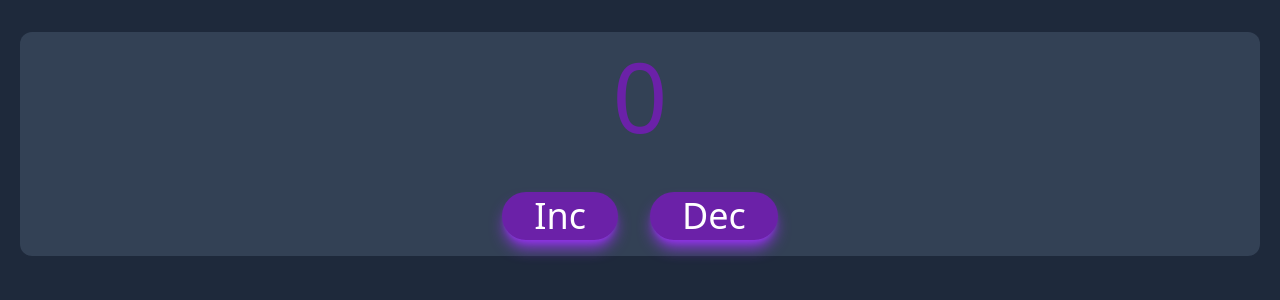
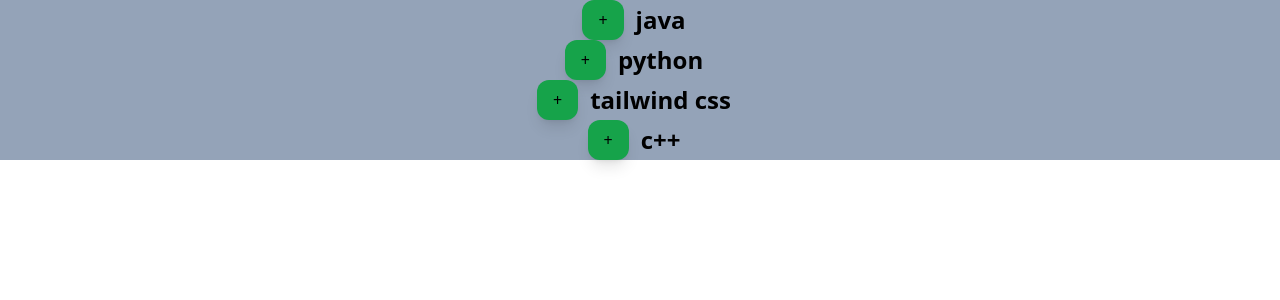
Before and after one commit to iamfutureflash/create-react-tailwind, a React (Create React App) app: page / in a window 1280 px wide. Shown: the top 300 px of the page. Built offline with nearby package versions, Linux system fonts and the light colour scheme.

Commit message:
added accordian

```diff
--- a/src/App.js
+++ b/src/App.js
@@ -1,8 +1,9 @@
 import React from 'react';
-import IncDecAlert from "./projects/inc_dec_alert/IncDecAlert";
+import Accordian from "./projects/accordian/Accordian";
+
 const App = () => {
     return (
-        <IncDecAlert />
+        <Accordian />
     );
 }
 export default App;
--- /dev/null
+++ b/src/projects/accordian/Accordian.jsx
@@ -0,0 +1,25 @@
+import React, { useState } from 'react';
+import question from './accordian_data';
+
+const Accordian = () =>{
+    const [data, setdata] = useState(question);
+    const [show, setshow] = useState(false);
+    return (
+        <>
+
+
+        {data.map((val)=>{
+            return <>
+            <div className=' items-center justify-center bg-slate-400 flex flex-row' >
+            <button className='px-4 py-2 bg-green-600 rounded-xl shadow-lg' onClick={()=>setshow(!show)}>{show?"--":"+"}</button>
+            <h1 className=' px-3 text-2xl font-semibold ' key={val.id} >{val.question}</h1>
+            </div>
+            {show && <h1 className='bg-slate-400 text-center text-xl font-thin' key={val.id} >{val.answer}</h1>}
+            </>
+        })}
+
+
+        </>
+    );
+}
+export default Accordian;
--- /dev/null
+++ b/src/projects/accordian/accordian_data.jsx
@@ -0,0 +1,23 @@
+const question = [
+    {
+        id:1,
+        question : 'java',
+        answer : 'java is popular'
+    },
+    {
+        id:2,
+        question : 'python',
+        answer : 'python 1'
+    },
+    {
+        id:3,
+        question : 'tailwind css',
+        answer : 'tailwind css 1'
+    },
+    {
+        id:4,
+        question : 'c++',
+        answer : 'c++ 1'
+    }
+];
+export default question;
--- a/src/projects/piyushForm/Form.jsx
+++ b/src/projects/piyushForm/Form.jsx
@@ -6,7 +6,7 @@ const Form = () => {
       <form class="bg-slate-600 flex flex-col justify-center items-center ">
         <div className="mx-5 mt-5 mb-2 px-5 pt-5 pb-2">
           <img
-            className="w-[80%] mx-auto"
+            className="w-[80%] mx-auto md:w-[50%] lg:w-[30%]"
             src={img1}
             class="center"
             alt="Product_Listing"
--- /dev/null
+++ b/src/projects/toDoList_02/ToDoList.jsx
@@ -0,0 +1,79 @@
+import React, { useState } from "react";
+
+const ToDoList = () => {
+    const [currentNote, setCurrentNote] = useState("");
+    const [listOfNotes, setListOfNotes] = useState([]);
+    const [line, setline] = useState(false);
+
+    function addNote() {
+        setListOfNotes((arrayItem) => {
+            return [...arrayItem, currentNote];
+        });
+        setCurrentNote(" ");
+    }
+    function inputEvent(e) {
+        setCurrentNote(e.target.value);
+    }
+    function deleteItem(PresentNote) {
+        const newNotes = listOfNotes.filter(currentNote=>currentNote!==PresentNote);
+        setListOfNotes(newNotes);
+    }
+    function cutit () {
+    setline(true);
+    }
+
+    return (
+        <>
+            <div className="bg-gray-800 w-screen h-screen py-4 px-1 my-auto justify-center overflow-x-hidden">
+                <div className="bg-gray-900 flex flex-col justify-center items-center my-5  mx-auto px-2 py-4 rounded-xl h-fit w-[95%]">
+                    <h1 className="text-5xl text-center font-extrabold bg-purple-600 w-full rounded-xl py-2 my-4">
+                        ToDo List
+                    </h1>
+                    <div className="flex text-center font-extrabold bg-purple-600 w-fit rounded-xl py-1 px-1 my-2">
+                        <input
+                            onChange={inputEvent}
+                            value={currentNote}
+                            placeholder="Add Note"
+                            className="px-2 rounded-lg bg-slate-800 text-white"
+                        />
+                        <button
+                            onClick={addNote}
+                            className="px-3 text-xl py-1 mx-1 bg-slate-800 rounded-full text-white "
+                        >
+                            +
+                        </button>
+                    </div>
+                    <div className="order-list text-slate-300 font-medium w-[70%]">
+                        <ol className="flex flex-col ">
+                            {/* <li className="">{currentNote}</li> */}
+                            {listOfNotes.map((val) => {
+                                return (
+                                    <>
+                                        <div className="flex flex-row justify-start place-items-center mx-2 my-1 px-2 py-2 bg-slate-600 rounded-lg w-full">
+                                            <li className="shadow-2xl shadow-green-300" style={{textDecoration:line ? "line-through" : "none"}}>
+                                            {val}
+                                            </li>
+                                            <button
+                                                className="mx-2 px-3 py-1 rounded-full text-xl bg-green-800 hover:bg-red-600"
+                                                onClick={cutit}
+                                            >
+                                                --
+                                            </button>
+                                            <button
+                                                className="mx-2 px-3 py-1 rounded-full text-xl bg-green-800 hover:bg-red-600"
+                                                onClick={() => deleteItem(val)}
+                                            >
+                                                x
+                                            </button>
+                                        </div>
+                                    </>
+                                );
+                            })}
+                        </ol>
+                    </div>
+                </div>
+            </div>
+        </>
+    );
+};
+export default ToDoList;
```
